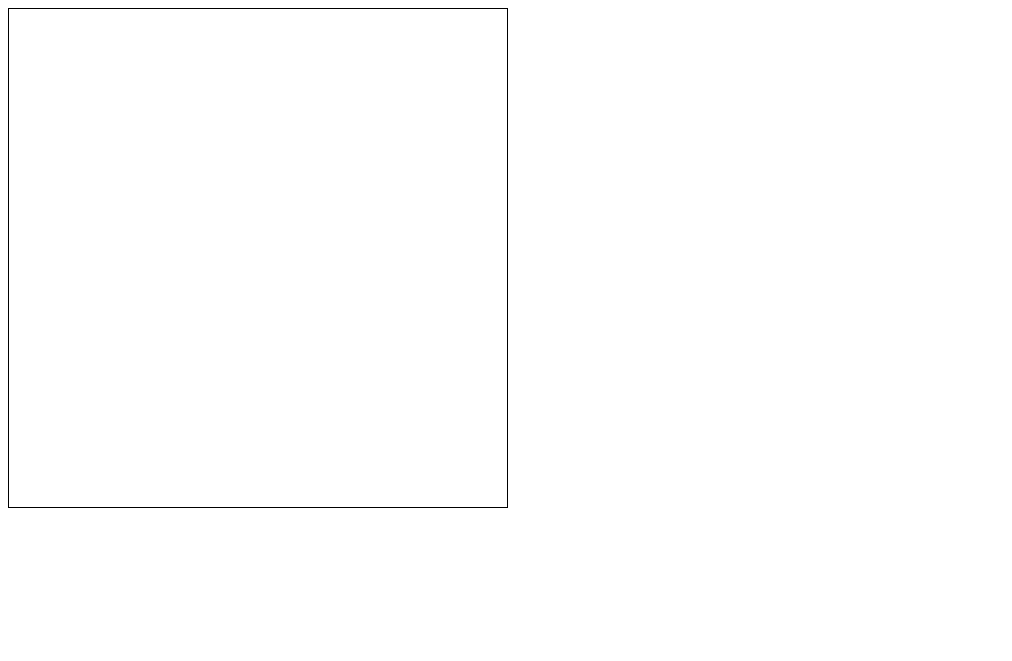
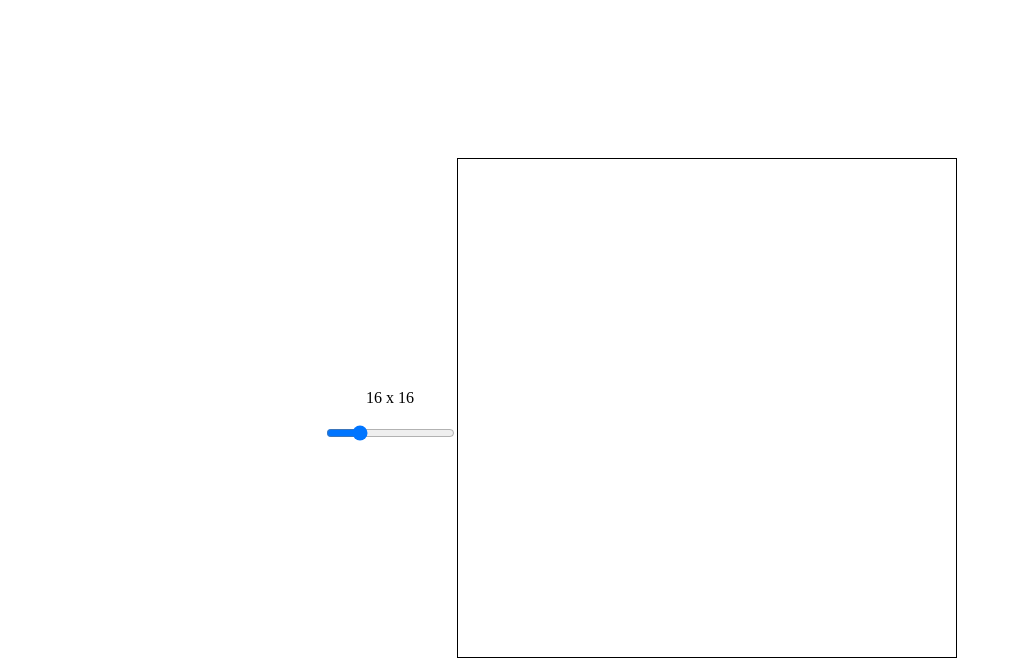
Before and after one commit to intergalacticmule/etch-a-sketch, a plain HTML site: page index.html in a window 1280 px wide. Shown: the top 661 px of the page, without its empty margins (0-1012 px from the left). Drawn offline with Linux system fonts and the light colour scheme.

Commit message:
Add new html element and new classes

```diff
--- a/index.html
+++ b/index.html
@@ -8,6 +8,20 @@
 		<title>Etch-a-sketch</title>
 	</head>
 	<body>
-		<div id="grid-container"></div>
+		<div id="container" class="flex justify-center align-center">
+			<div id="controls-container">
+				<div id="slider-container" class="flex column align-center">
+					<p>16 x 16</p>
+					<input
+						type="range"
+						min="1"
+						max="64"
+						value="16"
+						id="slider"
+					/>
+				</div>
+			</div>
+			<div id="grid-container" class="flex"></div>
+		</div>
 	</body>
 </html>
```
